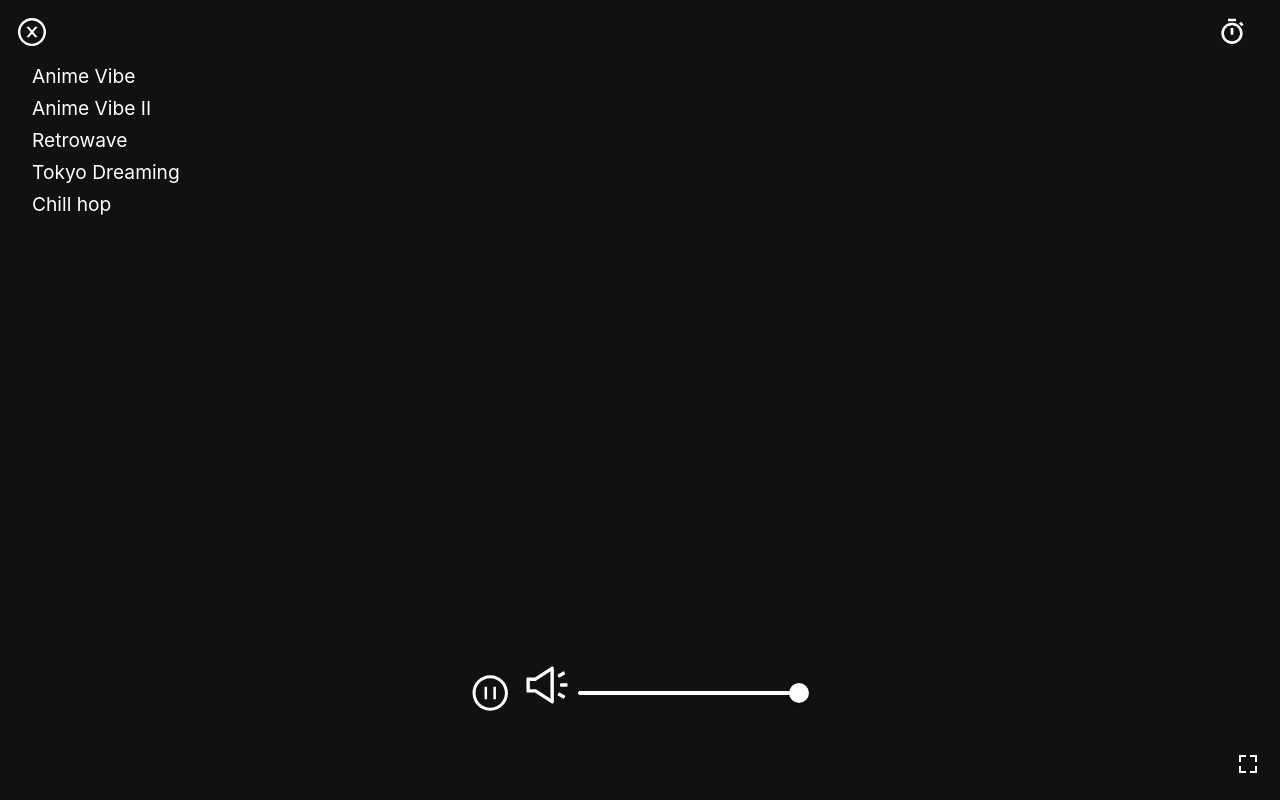
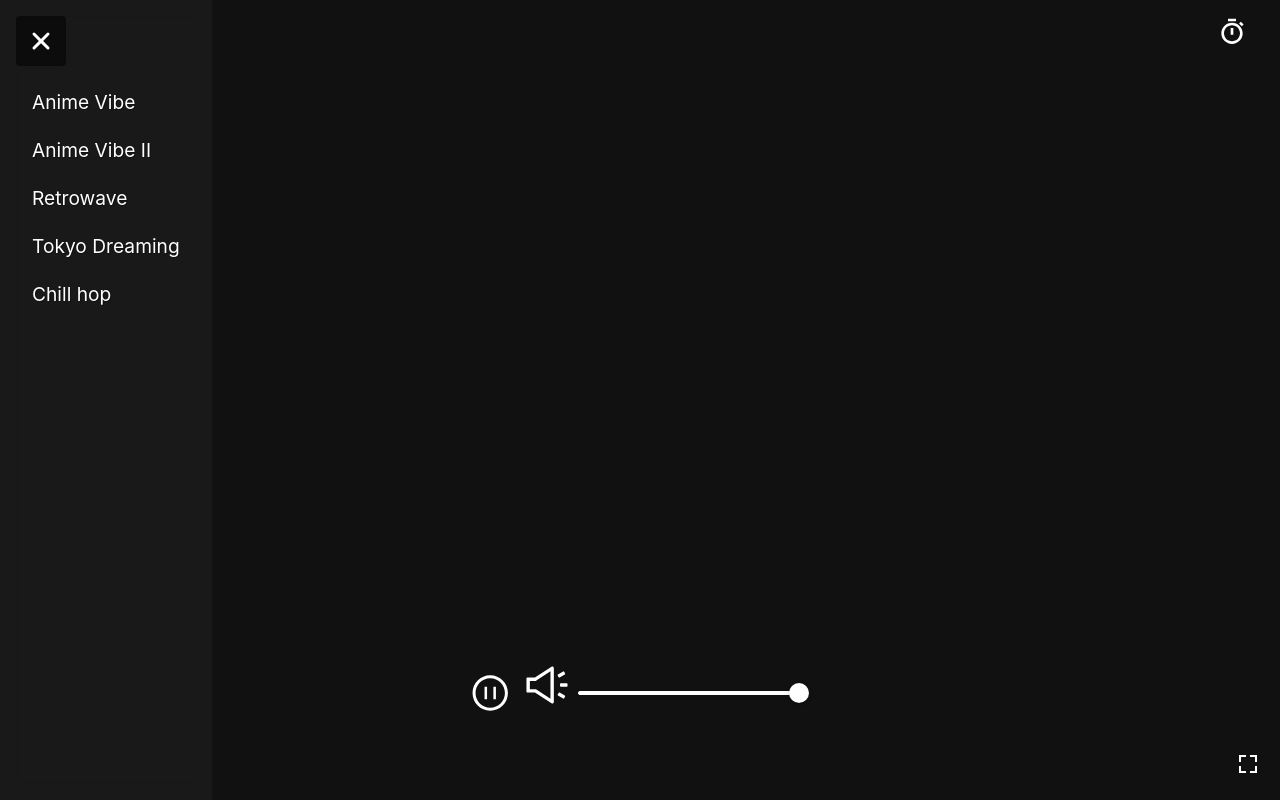
Before and after one commit to PatrickValera/16_studifi, a Next.js app in the folder frontend/: page / in a window 1280 px wide. Built offline with nearby package versions, Linux system fonts and the light colour scheme.

Commit message:
restyle radiostation list

```diff
--- a/frontend/components/Radio/RadioStations.js
+++ b/frontend/components/Radio/RadioStations.js
@@ -2,6 +2,8 @@ import React, { useState } from 'react'
 import { Box, Button, Paper, Stack } from '@mui/material'
 import { BsDashLg, BsMusicNoteList } from 'react-icons/bs'
 import { AiOutlineCloseCircle } from 'react-icons/ai'
+import {IoClose} from 'react-icons/io5'
+import { flexbox } from '@mui/system'
 const RadioStations = ({
   radioStations,
   setVideoSrc,
@@ -12,14 +14,28 @@ const RadioStations = ({
   playing,
 }) => {
   const [listOpen, setListOpen] = useState(true)
+  const [drawerExtended,setDrawerExtended] = useState(true)
+  const [activeRadio,setActiveRadio] = useState('none')
 
   return (
     <Box
       className='radio-stations-container'
       sx={{
-        p:2,
+        display: 'flex',
+        flexDirection: 'column',
+        height: '100vh',
         position: 'fixed',
         zIndex: '100',
+        bgcolor: `${listOpen&&'rgba(100,100,100,.1)'}`,
+        backdropFilter: `${listOpen && 'blur(10px)'}`,
+        transition: 'all 200ms ease-in-out',
+        p:2
+      }}
+    >
+      {/* BUTTON CONTAINER HERE */}
+      <Box
+        sx={{
+          flex: 'min-content 0 0',
         }}
       >
         <Button
@@ -27,55 +43,64 @@ const RadioStations = ({
           sx={{
             color: 'white',
             fontSize: '2rem',
-          minWidth: '0',
-          p: 0,
-          mb: 2
+            mb: 2,
+            minWidth:'50px',
+            minHeight:'50px',
+            bgcolor:'rgba(0,0,0,.6)',
+            backdropFilter: `blur(3px)`,
+            border:`${listOpen?'none':'1px solid rgba(255,255,255,.9)'}`
           }}
           onClick={() => setListOpen((state) => !state)}
         >
-        {!listOpen ? <BsMusicNoteList /> : <AiOutlineCloseCircle />}
+          {!listOpen ? <BsMusicNoteList /> : <IoClose />}
         </Button>
-      <Stack
-        spacing={1}
-        direction='column'
+      </Box>
+      {/* STATIONS CONTAINER HERE */}
+      <Box
         sx={{
+          // bgcolor: 'rgba(100,100,100,.1)',
+          // backdropFilter: 'blur(3px) !important',
           opacity: `${listOpen ? '1' : '0'}`,
-          pl: 2,
+          pointerEvents:`${!listOpen&&'none'}`,
           transition: 'all 300ms ease-in-out',
-          overflow:'clip',
+          overflow: 'clip',
         }}
       >
+        <Stack spacing={1} direction='column'>
           {radioStations.map((station, index) => (
             <Paper
               elevation={0}
               sx={[
                 {
+                  px:2,
+                  py:1,
                   bgcolor: 'transparent',
-                color: 'white',
+                  color: `${activeRadio===index?'yellow':'white'}`,
                   fontSize: '1.2rem',
                   cursor: 'pointer',
-                display: 'flex',
-                alignItems: 'center',
                   textShadow: '1px 1px #111',
+                  textAlign: '',
                 },
                 {
                   '&:hover': {
-                  color: 'red',
+                    color: 'yellow',
                   },
                 },
               ]}
               key={index}
               onClick={() => {
+                setActiveRadio(index)
                 setVideoSrc(station.video)
                 setAudioSrc(station.audio)
                 setMuted(false)
                 setPlaying(true)
               }}
             >
-            {station.name}
+              {drawerExtended?station.name:index+1}
             </Paper>
           ))}
         </Stack>
+      </Box>
     </Box>
   )
 }
```
Lines whose indentation alone changed are shown as unchanged.
